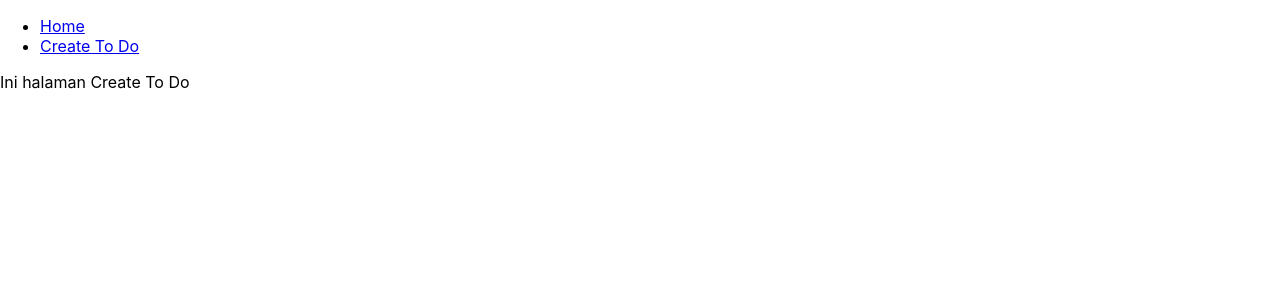
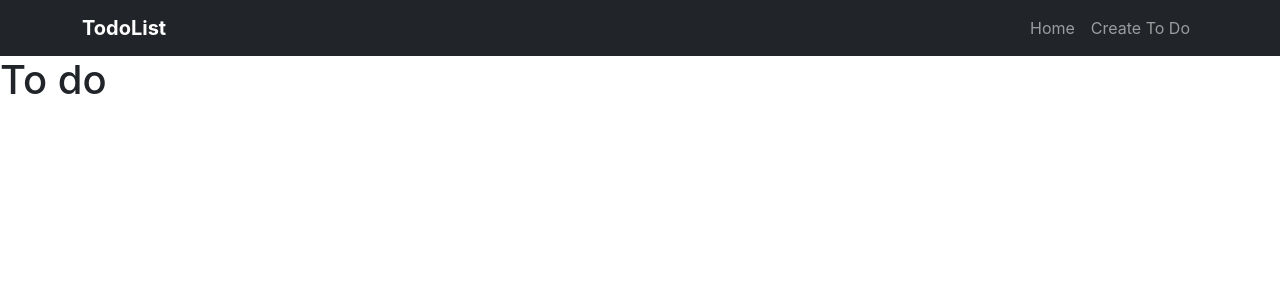
Before and after one commit to shidqiiii/todo-app-reactjs, a React (Create React App) app: page /todo in a window 1280 px wide. Shown: the top 300 px of the page. Built offline with nearby package versions, Linux system fonts and the light colour scheme.

Commit message:
update navbar component

```diff
--- a/package.json
+++ b/package.json
@@ -6,7 +6,9 @@
     "@testing-library/jest-dom": "^5.16.4",
     "@testing-library/react": "^13.3.0",
     "@testing-library/user-event": "^13.5.0",
+    "bootstrap": "^5.1.3",
     "react": "^18.1.0",
+    "react-bootstrap": "^2.4.0",
     "react-dom": "^18.1.0",
     "react-router-dom": "^6.3.0",
     "react-scripts": "5.0.1",
--- a/src/App.js
+++ b/src/App.js
@@ -8,16 +8,6 @@ function App() {
   return (
     <div>
       <Router>
-        <nav>
-          <ul>
-            <li>
-              <Link to="/">Home</Link>
-            </li>
-            <li>
-              <Link to="/todo">Create To Do</Link>
-            </li>
-          </ul>
-        </nav>
         <Routes>
           <Route exact path="/" element={<Home />}></Route>
           <Route exact path="/todo" element={<CreateToDo />}></Route>
--- /dev/null
+++ b/src/Components/Navbar.js
@@ -0,0 +1,24 @@
+import React from "react";
+import { Container, Nav, Navbar } from "react-bootstrap";
+import "bootstrap/dist/css/bootstrap.min.css";
+
+function NavigationBar() {
+  return (
+    <Navbar bg="dark" expand="lg" sticky="top" variant="dark">
+      <Container>
+        <Navbar.Brand href="#home" className="fw-bold">
+          TodoList
+        </Navbar.Brand>
+        <Navbar.Toggle aria-controls="basic-navbar-nav" />
+        <Navbar.Collapse id="basic-navbar-nav">
+          <Nav className="ms-auto">
+            <Nav.Link href="/">Home</Nav.Link>
+            <Nav.Link href="/todo">Create To Do</Nav.Link>
+          </Nav>
+        </Navbar.Collapse>
+      </Container>
+    </Navbar>
+  );
+}
+
+export default NavigationBar;
--- a/src/Page/CreateToDo.js
+++ b/src/Page/CreateToDo.js
@@ -1,7 +1,15 @@
-import React from "react";
+import React, { Component } from "react";
+import NavigationBar from "../Components/Navbar";
 
-function CreateToDo() {
-  return <div>Ini halaman Create To Do</div>;
+class CreateToDo extends Component {
+  render() {
+    return (
+      <div>
+        <NavigationBar />
+        <h1>To do</h1>
+      </div>
+    );
+  }
 }
 
 export default CreateToDo;
--- a/src/Page/Home.js
+++ b/src/Page/Home.js
@@ -1,7 +1,13 @@
 import React from "react";
+import NavigationBar from "../Components/Navbar";
 
 function Home() {
-  return <div>Halaman Home</div>;
+  return (
+    <>
+      <NavigationBar />
+      <h1>Home</h1>
+    </>
+  );
 }
 
 export default Home;
```
Also changed, not shown: src/index.js (+7 -6 lines), 1 other file (tests, documents, lock files or other folders).
